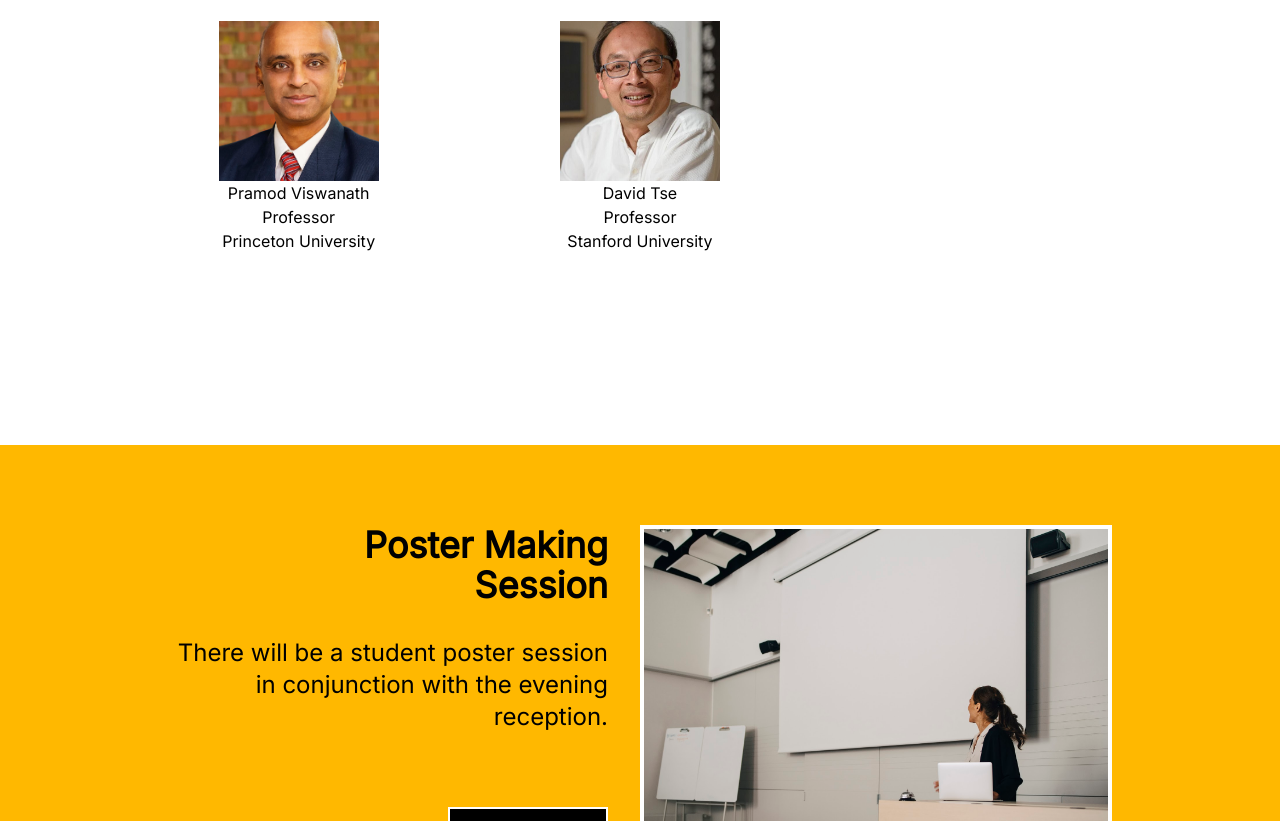
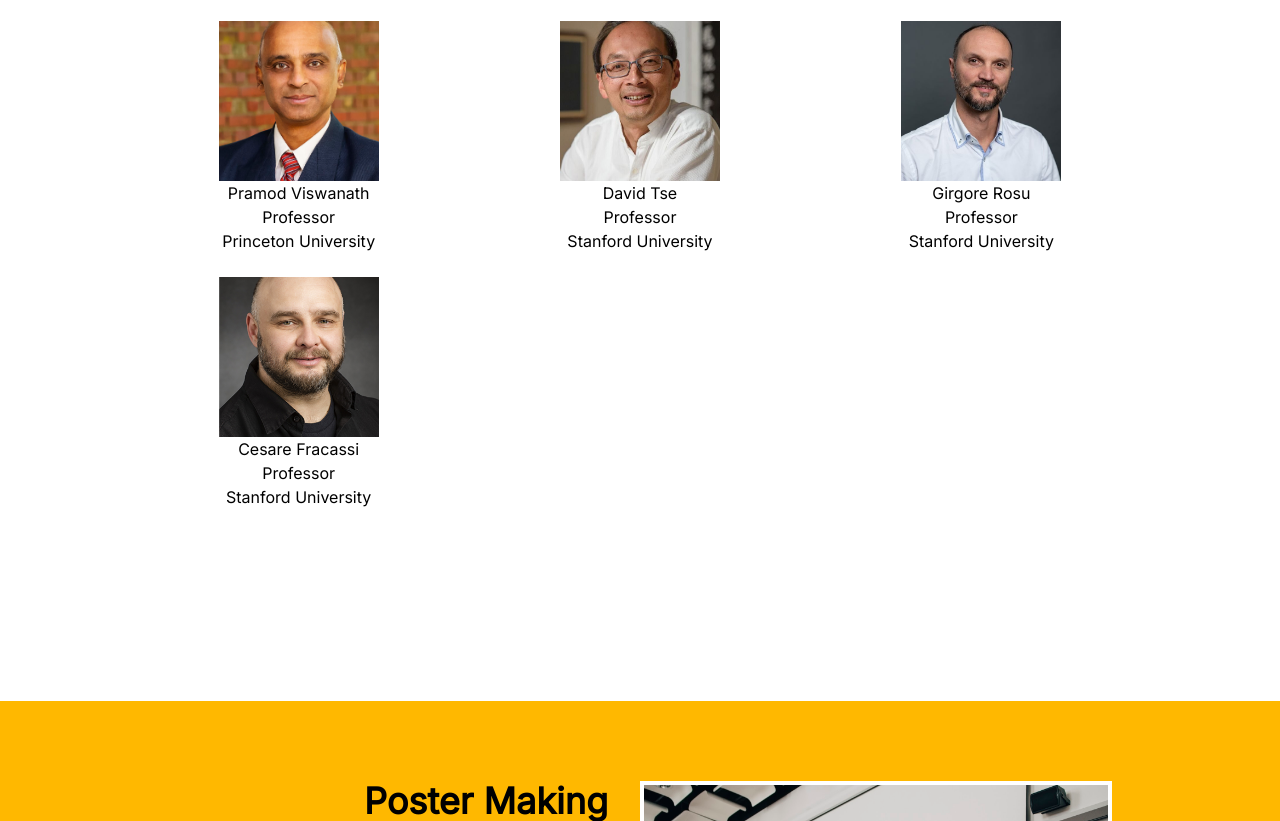
Before and after one commit to sriramvish/blockchainsymposium, a website: page index.html in a window 1280 px wide. Shown: the part 2504-3325 px from the top of the page. Drawn offline with nearby package versions, Linux system fonts and the light colour scheme; some packages are replaced by stand-ins of ours.

Commit message:
feat: Added 2 more speakers

```diff
--- a/index.html
+++ b/index.html
@@ -193,6 +193,18 @@
                 <div class="flex flex-col items-center text-center">
                     <img class="object-cover h-40 w-40" src="public/speakers/David-Tse.jpg" alt="">
                     <p>David Tse</p>
+                    <p>Professor <br/>
+                        Stanford University</p>
+                </div>
+                <div class="flex flex-col items-center text-center">
+                    <img class="object-cover h-40 w-40" src="public/speakers/Grigore-Rosu.jpeg" alt="">
+                    <p>Girgore Rosu</p>
+                    <p>Professor <br/>
+                        Stanford University</p>
+                </div>
+                <div class="flex flex-col items-center text-center">
+                    <img class="object-cover h-40 w-40" src="public/speakers/Cesare-Fracassi.png" alt="">
+                    <p>Cesare Fracassi</p>
                     <p>Professor <br/>
                         Stanford University</p>
                 </div>
```
Also changed, not shown: dist/styles.css, public/speakers/Cesare-Fracassi.png (added), public/speakers/Grigore-Rosu.jpeg (added).
